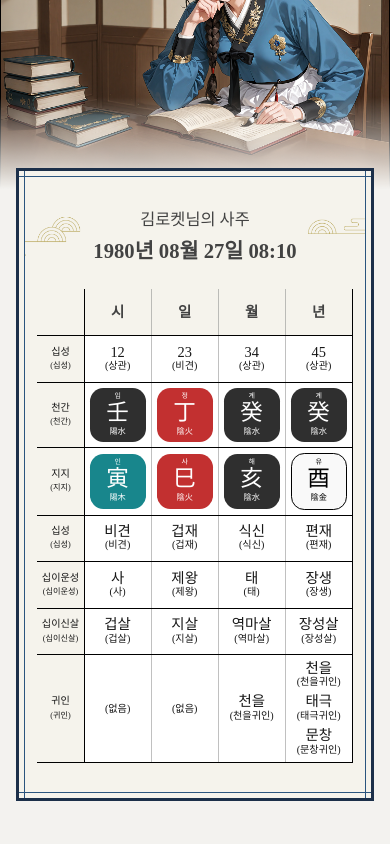
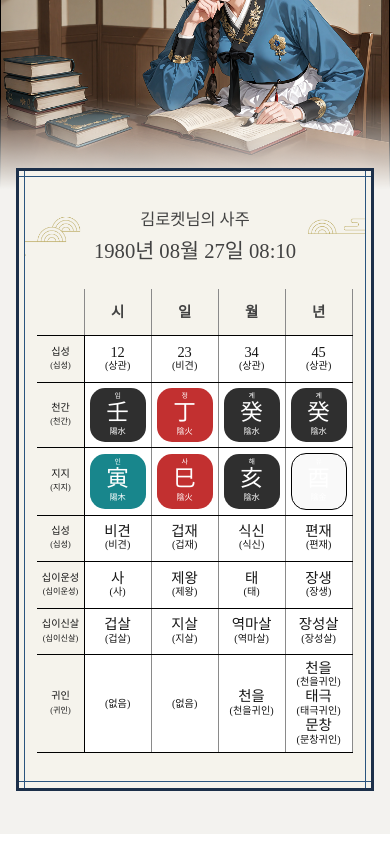
Before and after one commit to bspluci/next-saju, a Next.js app: page / in a window 390 px wide. Shown: the part 1281-2125 px from the top of the page. Built offline with nearby package versions, Linux system fonts and the light colour scheme.

Commit message:
마지막

```diff
--- a/app/layout.tsx
+++ b/app/layout.tsx
@@ -1,6 +1,6 @@
 import type { Metadata } from "next";
 import localFont from "next/font/local";
-import "./globals.css";
+import "../styles/globals.css";
 
 const geistSans = localFont({
   src: "./fonts/GeistVF.woff",
--- a/components/SajuTable.tsx
+++ b/components/SajuTable.tsx
@@ -2,8 +2,6 @@
 
 import { useState } from "react";
 import sajuData from "../config/SajuData";
-import "../styles/saju.css";
-import "../styles/responsive.css";
 
 const SajuTable = () => {
   const [sajuList] = useState(sajuData.list);
@@ -15,19 +13,15 @@ const SajuTable = () => {
     const day = String(date.getDate()).padStart(2, "0");
     const hours = String(date.getHours()).padStart(2, "0");
     const minutes = String(date.getMinutes()).padStart(2, "0");
-    const time = `${hours}:${minutes}`;
 
-    return `${year}년 ${month}월 ${day}일 ${time}`;
+    return `${year}년 ${month}월 ${day}일 ${hours}:${minutes}`;
   }
 
-  function contentLineBreak(content: string) {
+  function contentLineBreak(content: string): HTMLElement {
     return content.kr.split(",").map((line, index) => {
-      if (line) {
-      }
-
       if (!line.trim() && !line.trim()) {
         return (
-          <p className="sm" key={index}>
+          <p className="text-[2.6vw] sm:text-[12px]" key={index}>
             (없음)
           </p>
         );
@@ -35,11 +29,11 @@ const SajuTable = () => {
 
       return (
         <>
-          <p className="lg" key={index}>
+          <p className="text-[3.7vw] sm:text-[17px]" key={index}>
             {content.ch.split(",")[index].trim()}
             {index < content.kr.split(",").length - 1}
           </p>
-          <p className="sm">
+          <p className="text-[2.6vw] sm:text-[12px]">
             ({line.trim()}){index < content.kr.split(",").length - 1}
           </p>
         </>
@@ -47,7 +41,7 @@ const SajuTable = () => {
     });
   }
 
-  function setBackgroundColor(flag: string) {
+  function setBackgroundColor(flag: string): string {
     const dayColorMap = {
       Mon: "#4a90e2",
       Tue: "#C23030",
@@ -63,48 +57,69 @@ const SajuTable = () => {
 
   return (
     <>
-      <div className="saju__container">
-        <div className="saju__table--border">
-          <span className="border border__top"></span>
-          <span className="border border__left"></span>
-          <span className="border border__right"></span>
-          <span className="border border__bottom"></span>
+      <div className="relative w-[92vw] max-w-[419px] mt-[-5.3vw] mx-auto mb-0 pb-[8.8vw] bg-[#f5f3ec] border-[3px] border-solid border-[#1b2f49] sm:mt-[-24px] sm:pb-[39px]">
+        <div className="absolute w-full h-full">
+          <span className="absolute block bg-[#2b557e] top-[1.3vw] left-[0] w-full h-[1px] sm:top[6px]"></span>
+          <span className="absolute block bg-[#2b557e] top-[0] left-[1.3vw] w-[1px] h-full sm:left-[6px]"></span>
+          <span className="absolute block bg-[#2b557e] top-[0] right-[1.3vw] w-[1px] h-full sm:right-[6px]"></span>
+          <span className="absolute block bg-[#2b557e] bottom-[1.3vw] left-[0] w-full h-[1px] sm:bottom-[6px]"></span>
         </div>
-        <div className="saju__table--title">
-          <h4>{sajuData.name}님의 사주</h4>
-          <h3>{formattedDate(sajuData.birthday)}</h3>
+        <div className="relative mt-[10.6vw] mb-[6.9vw] text-center text-[#424242] sm:mt-[47px] sm:mb-[31px] saju-title-before saju-title-after">
+          <h4 className="mb-[3.2vw] text-[4.2vw] font-[400] sm:mb-[14px] sm:text-[19px]">{sajuData.name}님의 사주</h4>
+          <h3 className="text-[5.3vw] font-[400] sm:text-[24px]">{formattedDate(sajuData.birthday)}</h3>
         </div>
-        <div className="saju__table--content">
-          <ul className="saju__table--header">
-            <li></li>
-            <li>시</li>
-            <li>일</li>
-            <li>월</li>
-            <li>년</li>
+        <div className="mx-[4.8vw] text-center sm:mx-[22px]">
+          <ul className="flex justify-between items-center border-b-[1px] border-solid border-[#000]">
+            <li className="flex items-center justify-center w-[15%] h-[12vw] border-r-[1px] border-solid border-[#8a8a8a] text-[3.7vw] font-[700] text-[#424242] sm:h-[54px] sm:text-[17px]"></li>
+            <li className="flex items-center justify-center w-[calc((100%-15%)/4)] h-[12vw] border-r-[1px] border-solid border-[#8a8a8a] text-[3.7vw] font-[700] text-[#424242] sm:h-[54px] sm:text-[17px]">
+              시
+            </li>
+            <li className="flex items-center justify-center w-[calc((100%-15%)/4)] h-[12vw] border-r-[1px] border-solid border-[#8a8a8a] text-[3.7vw] font-[700] text-[#424242] sm:h-[54px] sm:text-[17px]">
+              일
+            </li>
+            <li className="flex items-center justify-center w-[calc((100%-15%)/4)] h-[12vw] border-r-[1px] border-solid border-[#8a8a8a] text-[3.7vw] font-[700] text-[#424242] sm:h-[54px] sm:text-[17px]">
+              월
+            </li>
+            <li className="flex items-center justify-center w-[calc((100%-15%)/4)] h-[12vw] border-r-[1px] border-solid border-[#8a8a8a] text-[3.7vw] font-[700] text-[#424242] sm:h-[54px] sm:text-[17px]">
+              년
+            </li>
           </ul>
           <ul className="saju__table--body">
             {sajuList.map((item, index) => (
-              <li className="saju__table--list" key={index}>
-                <div className="saju__table__list--title">
-                  <p className="lg">{item.titleCh}</p>
-                  <p className="sm">({item.titleKr})</p>
+              <li
+                className="flex justify-between w-full border-b-[1px] border-solid border-[#000] text-[3.7vw] font-[400] sm:text-[17px]"
+                key={index}
+              >
+                <div className="flex flex-col justify-center w-[15%] min-h-[11.7vw] leading-[3.7vw] border-r-[1px] border-solid border-[#000] sm:min-h-[52px] sm:leading-[17px]">
+                  <p className="text-[2.6vw] sm:text-[12px]">{item.titleCh}</p>
+                  <p className="text-[2.1vw] sm:text-[9px]">({item.titleKr})</p>
                 </div>
                 {item.titleKr === "천간" || item.titleKr === "지지" ? (
-                  <ul className="saju__table--item">
+                  <ul className="flex content-between w-[85%] bg-[#fff]">
                     {item.content.map((content, contentIndex) => (
-                      <li key={contentIndex} className="saju__table__item--title">
-                        <div className={`color__box bg-[${setBackgroundColor(content.day)}] ${content.day}`}>
-                          <p className="sm">{content.kr}</p>
-                          <p className="lg">{content.ch}</p>
-                          <p className="md">{content.flag}</p>
+                      <li
+                        key={contentIndex}
+                        className="flex flex-col justify-center w-[25%] min-h-[11.7vw] p-[1.3vw] leading-[3.7vw] border-r-[1px] border-solid border-[#8a8a8a] sm:min-h-[52px] sm:p-[6px] sm:leading-[17px]"
+                      >
+                        <div
+                          className={`p-[1.3vw] rounded-[15px] text-[#fff] sm:p-[6px] bg-[${setBackgroundColor(
+                            content.day
+                          )}] ${content.day === "Fri" && "text-[#000] border-[1px] border-solid border-[#000]"}`}
+                        >
+                          <p className="text-[1.8vw] leading-[1.1] sm:text-[8px]">{content.kr}</p>
+                          <p className="text-[5.8vw] leading-[1.1] sm:text-[26px]">{content.ch}</p>
+                          <p className="text-[2.1vw] leading-[1.4] font-[300] sm:text-[9px]">{content.flag}</p>
                         </div>
                       </li>
                     ))}
                   </ul>
                 ) : (
-                  <ul className="saju__table--item">
+                  <ul className="flex content-between w-[85%] bg-[#fff]">
                     {item.content.map((content, contentIndex) => (
-                      <li key={contentIndex} className="saju__table__item--title">
+                      <li
+                        key={contentIndex}
+                        className="flex flex-col justify-center w-[25%] min-h-[11.7vw] p-[1.3vw] leading-[3.7vw] border-r-[1px] border-solid border-[#8a8a8a] sm:min-h-[52px] sm:p-[6px] sm:leading-[17px]"
+                      >
                         {contentLineBreak(content)}
                       </li>
                     ))}
--- a/styles/responsive.css
+++ /dev/null
@@ -1,87 +0,0 @@
-@media (max-width: 448px) {
-  .saju__container {
-    margin: -5.3vw auto 0;
-    padding-bottom: 8.8vw;
-  }
-  .saju__table--border .border__top {
-    top: 1.3vw;
-  }
-  .saju__table--border .border__left {
-    left: 1.3vw;
-  }
-  .saju__table--border .border__right {
-    right: 1.3vw;
-  }
-  .saju__table--border .border__bottom {
-    bottom: 1.3vw;
-  }
-  .saju__table--title {
-    margin: 10.6vw 0 6.9vw 0;
-  }
-  .saju__table--title::before {
-    top: 1.333vw;
-    left: 1.6vw;
-    width: 14.9vw;
-    height: 10.1vw;
-  }
-  .saju__table--title::after {
-    top: -4.5vw;
-    right: 1.333vw;
-    width: 14.9vw;
-    height: 10.1vw;
-  }
-  .saju__table--title h4 {
-    margin-bottom: 3.2vw;
-    font-size: 4.2vw;
-  }
-  .saju__table--title h3 {
-    font-size: 5.3vw;
-  }
-  .saju__table--content {
-    margin: 0 4.8vw 0;
-  }
-  .saju__table--header li {
-    height: 12vw;
-    font-size: 3.7vw;
-  }
-  .saju__table--list {
-    font-size: 3.7vw;
-  }
-  .saju__table__list--title {
-    min-height: 11.7vw;
-    line-height: 3.7vw;
-  }
-  .saju__table__list--title p.lg {
-    font-size: 2.6vw;
-  }
-  .saju__table__list--title p.sm {
-    font-size: 2.1vw;
-  }
-  .saju__table--item li {
-    min-height: 11.7vw;
-  }
-  .saju__table__item--title {
-    padding: 1.3vw;
-    line-height: 3.7vw;
-  }
-  .saju__table__item--title p.lg {
-    font-size: 3.7vw;
-  }
-  .saju__table__item--title p.sm {
-    margin-bottom: 1.3vw;
-    font-size: 2.6vw;
-  }
-  .saju__table__item--title .color__box {
-    padding: 1.3vw;
-    border-radius: 3.4vw;
-  }
-  .saju__table__item--title .color__box p.lg {
-    font-size: 5.8vw;
-  }
-  .saju__table__item--title .color__box p.sm {
-    font-size: 1.8vw;
-  }
-  .saju__table__item--title .color__box p.md {
-    font-size: 2.1vw;
-  }
-}
--- a/styles/saju.css
+++ /dev/null
@@ -1,189 +0,0 @@
-.saju__container {
-  position: relative;
-  width: 92vw;
-  max-width: 419px;
-  margin: -24px auto 0;
-  padding-bottom: 39px;
-  background: #f5f3ec;
-  border: 3px solid #1b2f49;
-}
-.saju__table--border {
-  position: absolute;
-  width: 100%;
-  height: 100%;
-}
-.saju__table--border .border {
-  position: absolute;
-  display: block;
-  background-color: #2b557e;
-}
-.saju__table--border .border__top {
-  top: 6px;
-  left: 0;
-  width: 100%;
-  height: 1px;
-}
-.saju__table--border .border__left {
-  top: 0;
-  left: 6px;
-  width: 1px;
-  height: 100%;
-}
-.saju__table--border .border__right {
-  top: 0;
-  right: 6px;
-  width: 1px;
-  height: 100%;
-}
-.saju__table--border .border__bottom {
-  bottom: 6px;
-  left: 0;
-  width: 100%;
-  height: 1px;
-}
-.saju__table--title {
-  position: relative;
-  margin: 47px 0 31px 0;
-  text-align: center;
-  color: #424242;
-}
-.saju__table--title::before {
-  content: "";
-  display: block;
-  position: absolute;
-  top: 6px;
-  left: 7px;
-  width: 67px;
-  height: 45px;
-  background: url("../public/images/pattern_left.png") no-repeat center center;
-  background-size: cover;
-}
-.saju__table--title::after {
-  content: "";
-  display: block;
-  position: absolute;
-  top: -20px;
-  right: 6px;
-  width: 67px;
-  height: 45px;
-  background: url("../public/images/pattern_right.png") no-repeat center center;
-  background-size: cover;
-}
-.saju__table--title h4 {
-  margin-bottom: 14px;
-  font-size: 19px;
-  font-weight: 400;
-}
-.saju__table--title h3 {
-  font-size: 24px;
-  font-weight: 700;
-}
-.saju__table--content {
-  margin: 0 22px 0;
-  text-align: center;
-}
-.saju__table--header {
-  display: flex;
-  justify-content: space-between;
-  align-items: center;
-  border-bottom: 1px solid #000000;
-}
-.saju__table--header li {
-  display: flex;
-  align-items: center;
-  justify-content: center;
-  width: calc((100% - 15%) / 4);
-  height: 54px;
-  border-right: 0.5px solid #8a8a8a8a;
-  font-size: 17px;
-  font-weight: 700;
-  color: #424242;
-}
-.saju__table--header li:first-child {
-  width: 15%;
-  border-left: none;
-  border-right: 1px solid #000000;
-}
-.saju__table--header li:last-child {
-  border-right: 1px solid #000000;
-}
-.saju__table--list {
-  display: flex;
-  justify-content: space-between;
-  width: 100%;
-  border-bottom: 1px solid #000000;
-  font-size: 17px;
-  font-weight: 400;
-}
-.saju__table__list--title {
-  display: flex;
-  flex-direction: column;
-  justify-content: center;
-  width: 15%;
-  min-height: 52px;
-  line-height: 17px;
-  border-right: 1px solid #000000;
-}
-.saju__table__list--title p.lg {
-  font-size: 12px;
-}
-.saju__table__list--title p.sm {
-  font-size: 9px;
-}
-.saju__table--item {
-  display: flex;
-  justify-content: space-between;
-  width: 85%;
-  background: #fff;
-}
-.saju__table--item li {
-  display: flex;
-  flex-direction: column;
-  justify-content: center;
-  width: 25%;
-  min-height: 52px;
-  border-right: 0.5px solid #8a8a8a8a;
-}
-.saju__table--item li:last-child {
-  border-right: 1px solid #000000;
-}
-.saju__table__item--title {
-  padding: 6px;
-  line-height: 17px;
-}
-.saju__table__item--title p.lg {
-  font-size: 17px;
-}
-.saju__table__item--title p.sm {
-  margin-bottom: 6px;
-  font-size: 12px;
-}
-.saju__table__item--title p.sm:last-child {
-  margin-bottom: 0;
-}
-.saju__table__item--title .color__box {
-  padding: 6px;
-  border-radius: 15px;
-}
-.saju__table__item--title .color__box {
-  color: #fff;
-}
-.saju__table__item--title .color__box.Fri {
-  color: #000000;
-  border: 1px solid #000000;
-}
-.saju__table__item--title .color__box p {
-  line-height: 1.1;
-}
-.saju__table__item--title .color__box p.lg {
-  font-size: 26px;
-}
-.saju__table__item--title .color__box p.sm {
-  margin: 0;
-  font-size: 8px;
-}
-.saju__table__item--title .color__box p.md {
-  line-height: 1.4;
-  font-size: 9px;
-  font-weight: 300;
-}
```
Also changed, not shown: tailwind.config.ts (+52 -1 lines), public/images/saju_table_bg.png (deleted), styles/globals.css (renamed from app/globals.css).
